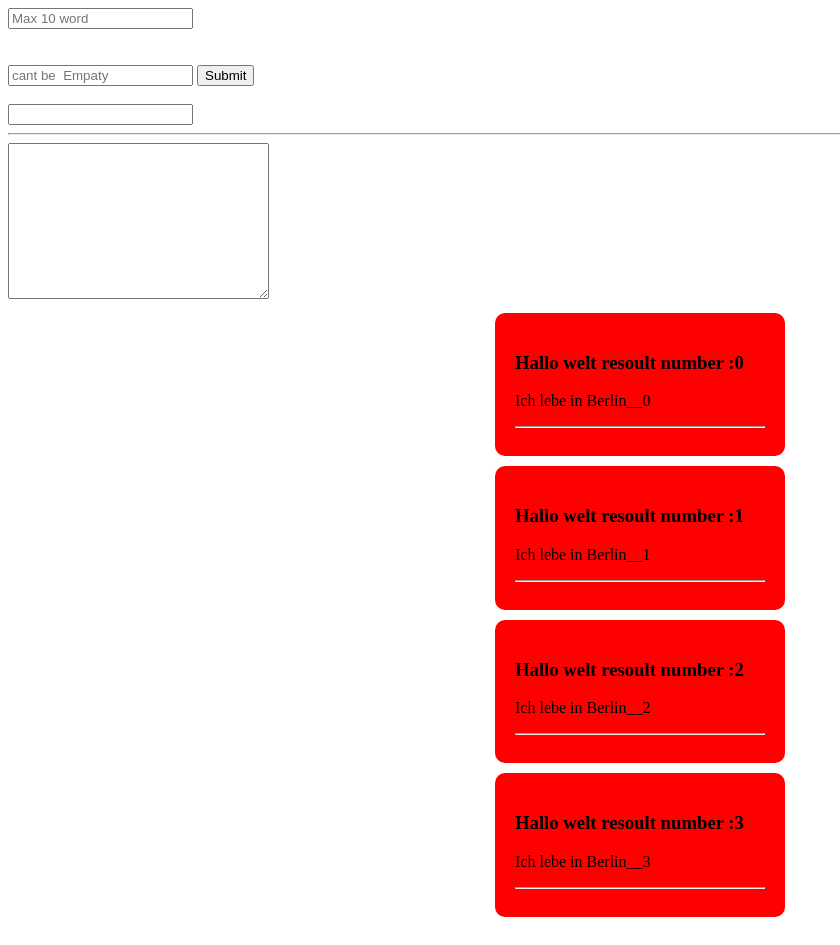
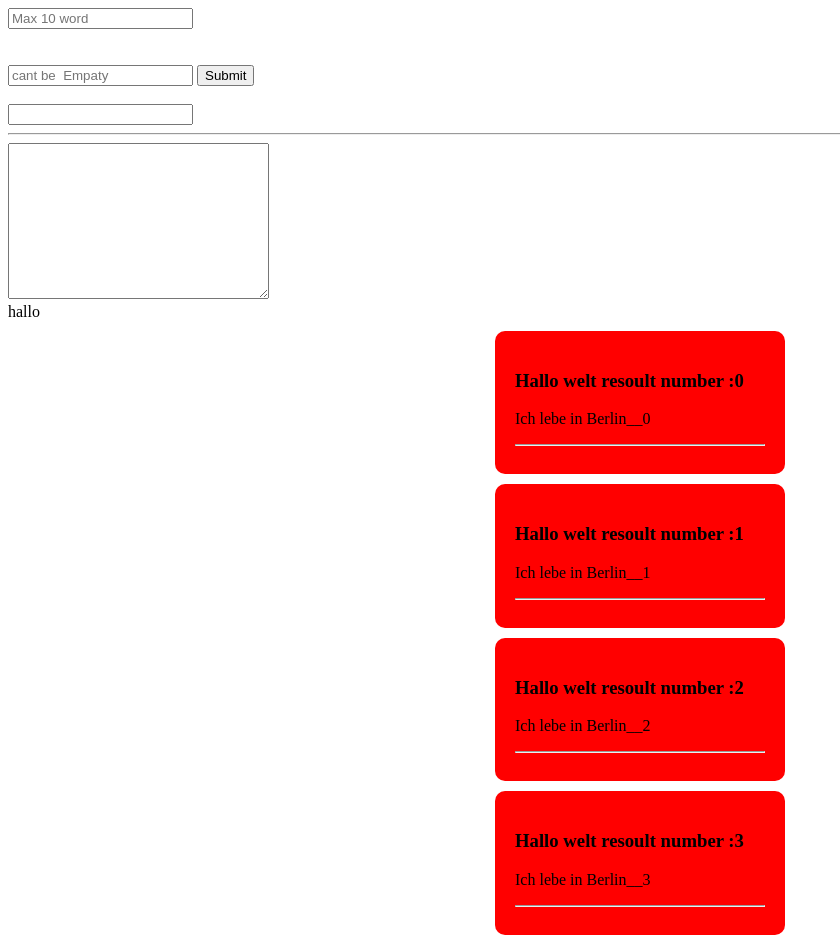
Before and after one commit to alisawiali/innerHTML, a plain HTML site: page index.html in a window 1280 px wide. Shown: the whole page, without its empty margins (0-840 px from the left). Drawn offline with Linux system fonts and the light colour scheme.

Commit message:
div test gefügt

```diff
--- a/index.html
+++ b/index.html
@@ -38,6 +38,7 @@
 
 
 
+    <div id="test">hallo</div>
 
 
 
```
